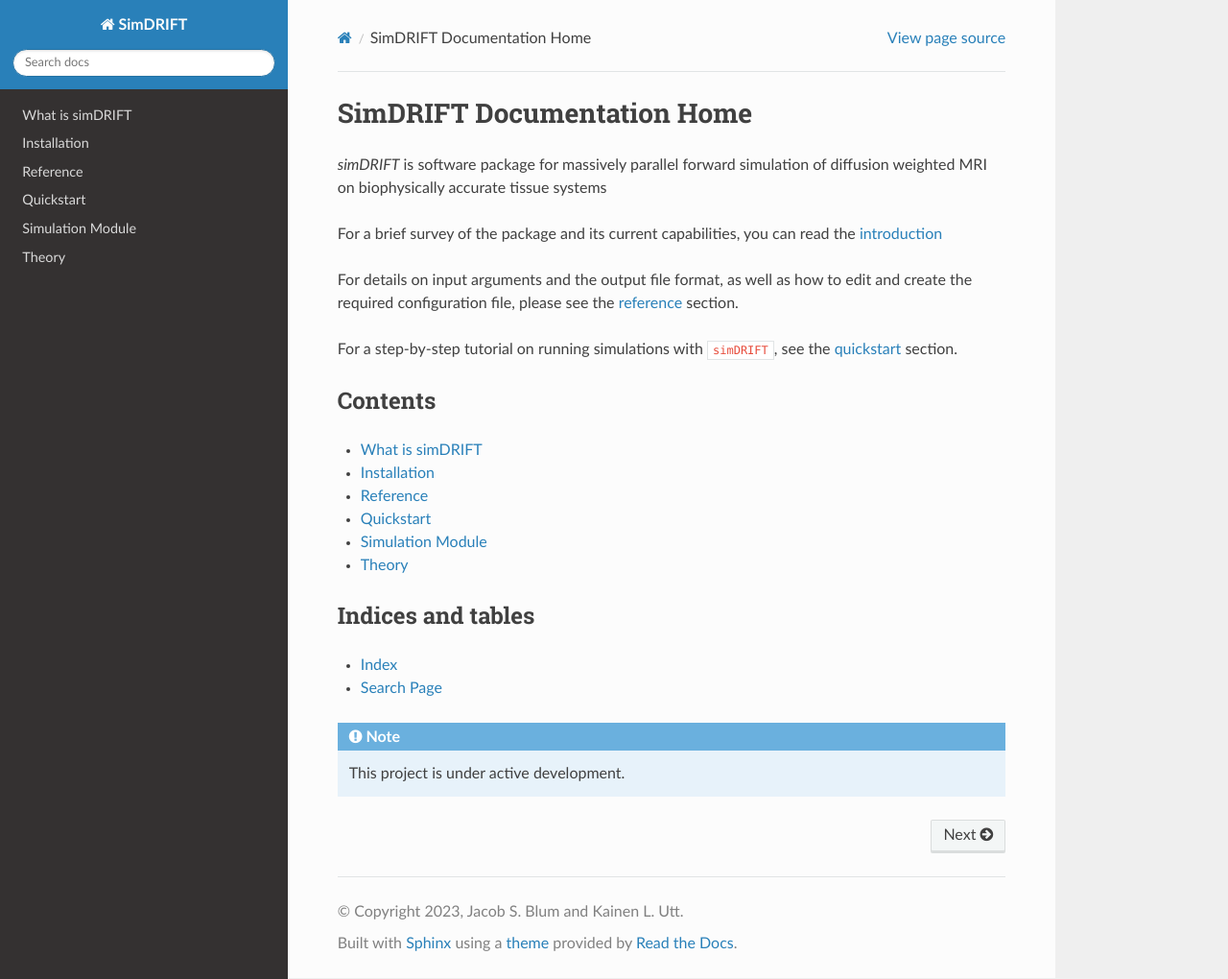
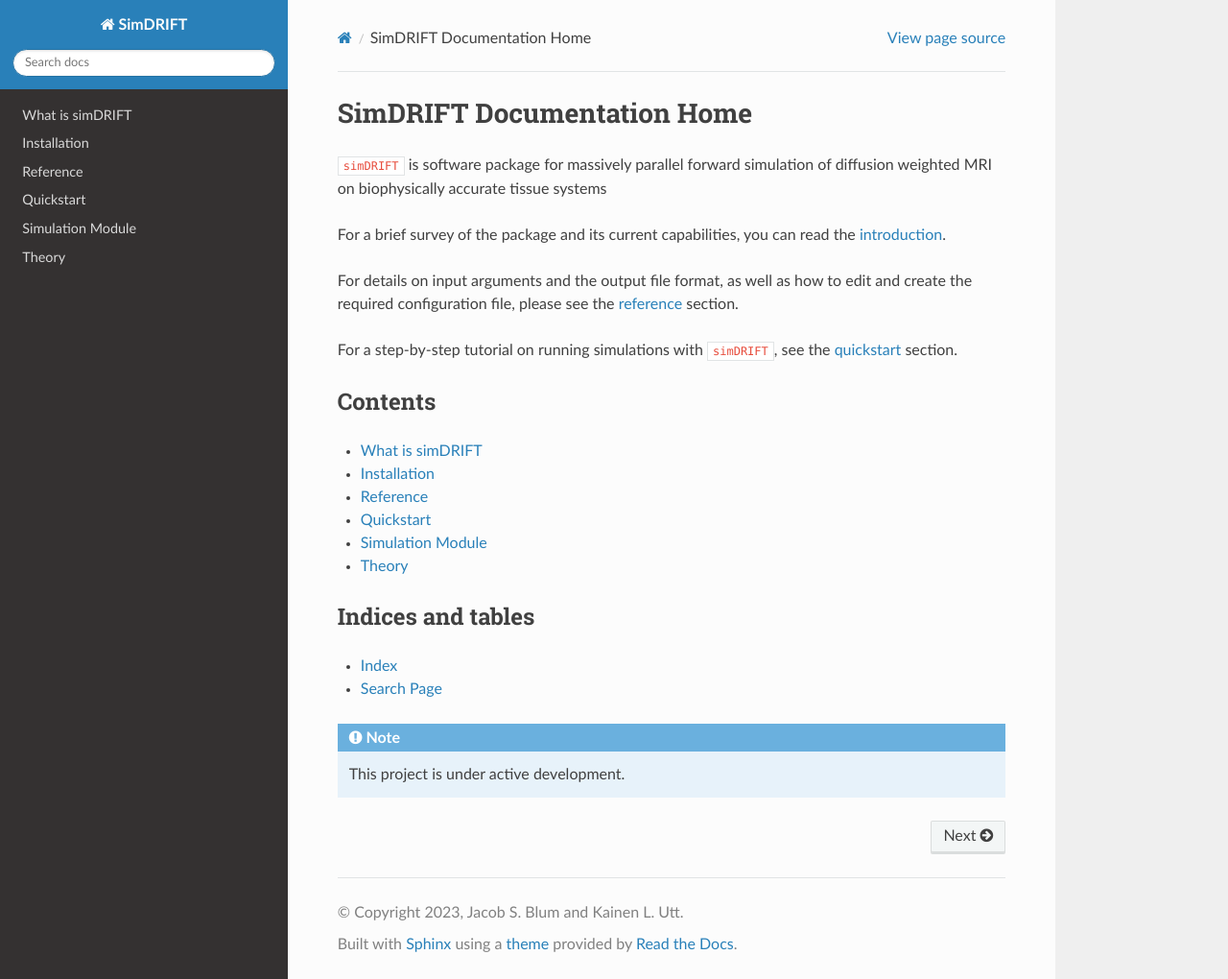
Before and after one commit to jacobblum/simDRIFT, a Sphinx documentation site: the page built from docs/source/index.rst, in a window 1280 px wide and 1020 px high. Shown: the whole window at 96% size. Built offline with Sphinx 7.4.7 and the Read the Docs theme 2.0.0, drawn with Linux system fonts in a browser that asks for light colours.

```diff
--- a/docs/source/index.rst
+++ b/docs/source/index.rst
@@ -7,10 +7,10 @@
 SimDRIFT Documentation Home
 **************************************
 
-*simDRIFT* is software package for massively parallel forward simulation of diffusion weighted MRI on biophysically accurate tissue systems
+``simDRIFT`` is software package for massively parallel forward simulation of diffusion weighted MRI on biophysically accurate tissue systems
 
 For a brief survey of the package and its current capabilities, you can read
-the `introduction <https://simdrift.readthedocs.io/en/latest/introduction/index.html>`_
+the `introduction <https://simdrift.readthedocs.io/en/latest/introduction/index.html>`_.
 
 For details on input arguments and the output file format, as well as how to edit and create the required configuration file, please
 see the `reference <https://simdrift.readthedocs.io/en/latest/reference/index.html>`_  section.
```
